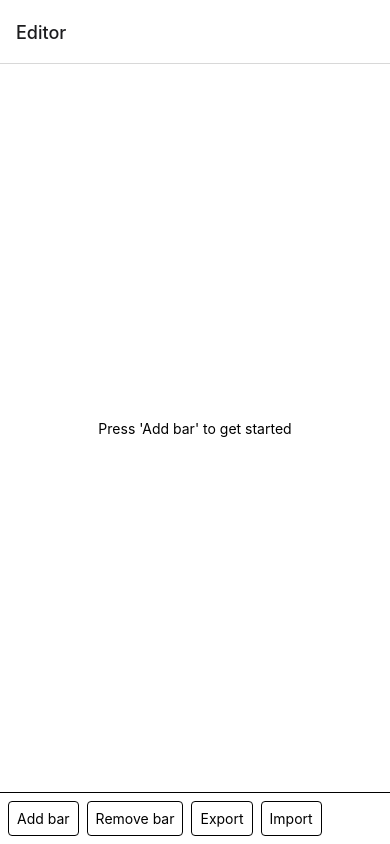
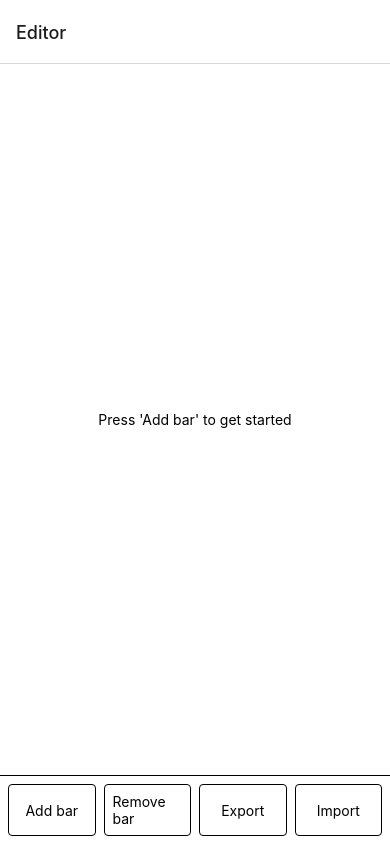
Before and after one commit to ltrel/QChords, a React Native app: screen /Editor in a window 390 px wide. Built offline with nearby package versions, Linux system fonts and the light colour scheme.

Commit message:
Tweak UI

```diff
--- a/App.tsx
+++ b/App.tsx
@@ -1,6 +1,7 @@
 import * as React from "react";
 import { NavigationContainer } from "@react-navigation/native";
 import { createNativeStackNavigator } from "@react-navigation/native-stack";
+import { StatusBar } from "expo-status-bar";
 import ImportScreen from "./src/ImportScreen";
 import EditorScreen from "./src/EditorScreen";
 import ExportScreen from "./src/ExportScreen";
@@ -10,6 +11,7 @@ const Stack = createNativeStackNavigator();
 export default function App() {
   return (
     <NavigationContainer>
+    <StatusBar style="auto"/>
       <Stack.Navigator initialRouteName="Editor">
         <Stack.Screen name="Export" component={ExportScreen} />
         <Stack.Screen name="Editor" component={EditorScreen} />
--- a/src/ChordChart.tsx
+++ b/src/ChordChart.tsx
@@ -34,6 +34,7 @@ export default function ChordChart({
             flexWrap: "wrap",
             alignSelf: "stretch",
             rowGap: 10,
+            marginTop: 4,
             paddingHorizontal: 1,
           }}
         >
--- a/src/EditorScreen.tsx
+++ b/src/EditorScreen.tsx
@@ -10,9 +10,7 @@ export default function EditorScreen({ navigation }) {
   const state = useEditorStore();
 
   return (
-    <SafeAreaProvider>
-      <SafeAreaView style={styles.container}>
-        <StatusBar style="auto" />
+    <View style={styles.container}>
       <View
         style={{ flex: 1, marginHorizontal: 4, justifyContent: "center" }}
       >
@@ -35,9 +33,10 @@ export default function EditorScreen({ navigation }) {
           gap: 8,
         }}
       >
-          <TextButton title="Add bar" onPress={state.addMeasure} />
-          <TextButton title="Remove bar" onPress={state.removeMeasure} />
+        <TextButton pressableStyle={styles.toolbarItem} title="Add bar" onPress={state.addMeasure} />
+        <TextButton pressableStyle={styles.toolbarItem} title="Remove bar" onPress={state.removeMeasure} />
         <TextButton
+          pressableStyle={styles.toolbarItem}
           title="Export"
           onPress={() =>
             navigation.navigate("Export", {
@@ -46,12 +45,12 @@ export default function EditorScreen({ navigation }) {
           }
         />
         <TextButton
+          pressableStyle={styles.toolbarItem}
           title="Import"
           onPress={() => navigation.navigate("Import")}
         />
       </View>
-      </SafeAreaView>
-    </SafeAreaProvider>
+    </View>
   );
 }
 
@@ -64,4 +63,8 @@ const styles = StyleSheet.create({
   text: {
     fontSize: 12,
   },
+  toolbarItem: {
+    flexGrow: 1,
+    flex: 1,
+  }
 });
--- a/src/ImportScreen.tsx
+++ b/src/ImportScreen.tsx
@@ -1,7 +1,5 @@
 import { View, Text } from "react-native";
-import {
-  useCameraPermission,
-} from "react-native-vision-camera";
+import { useCameraPermission } from "react-native-vision-camera";
 import { binToJson } from "tiny-chords/dist/nowasm";
 import { expand } from "./Serialization";
 import { useEditorStore } from "./EditorStore";
@@ -33,7 +31,7 @@ export default function ImportScreen({ navigation }) {
 
   return (
     <View style={{ flex: 1 }}>
-      <CodeScanner onCodeScanned={handleCodeScanned}/>
+      <CodeScanner onCodeScanned={handleCodeScanned} />
     </View>
   );
 }
```
Also changed, not shown: src/CodeScanner.tsx (+7 -2 lines). Lines whose indentation alone changed are shown as unchanged.
